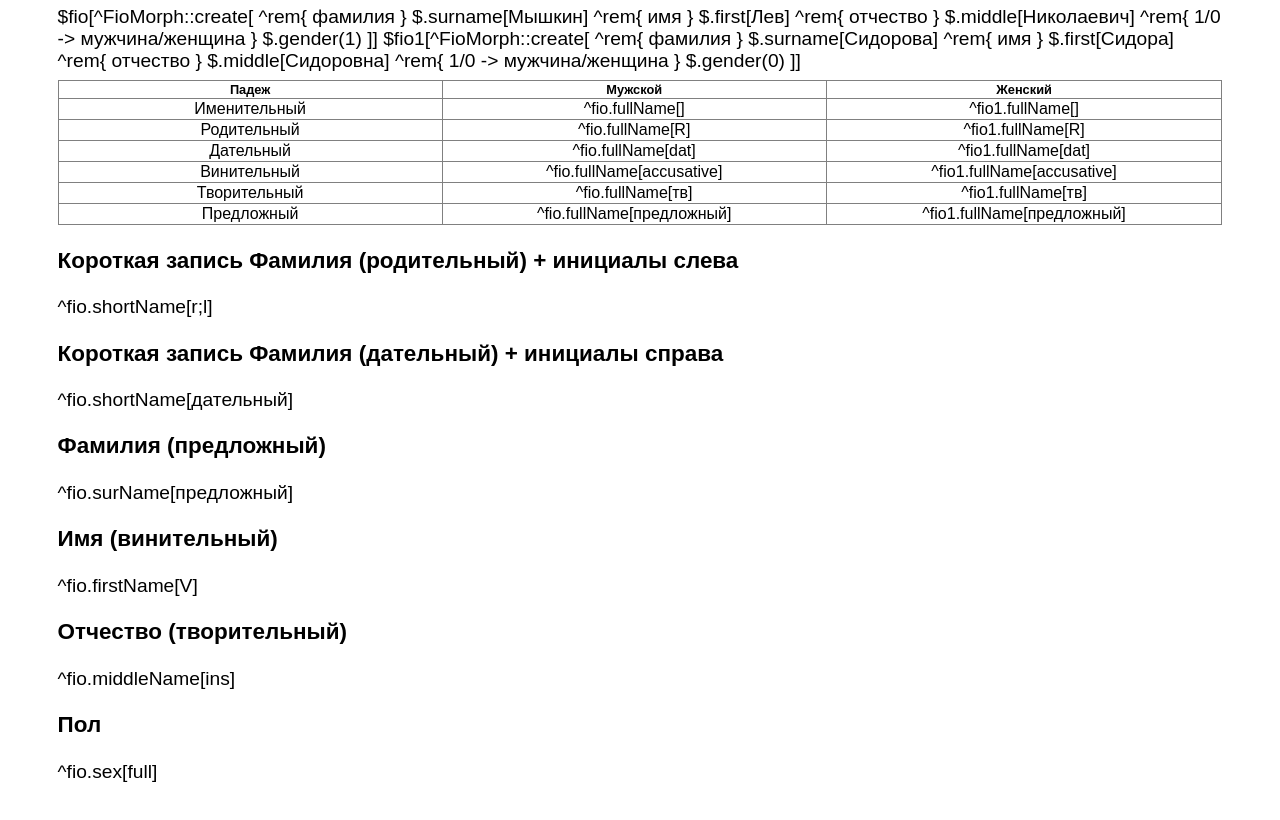
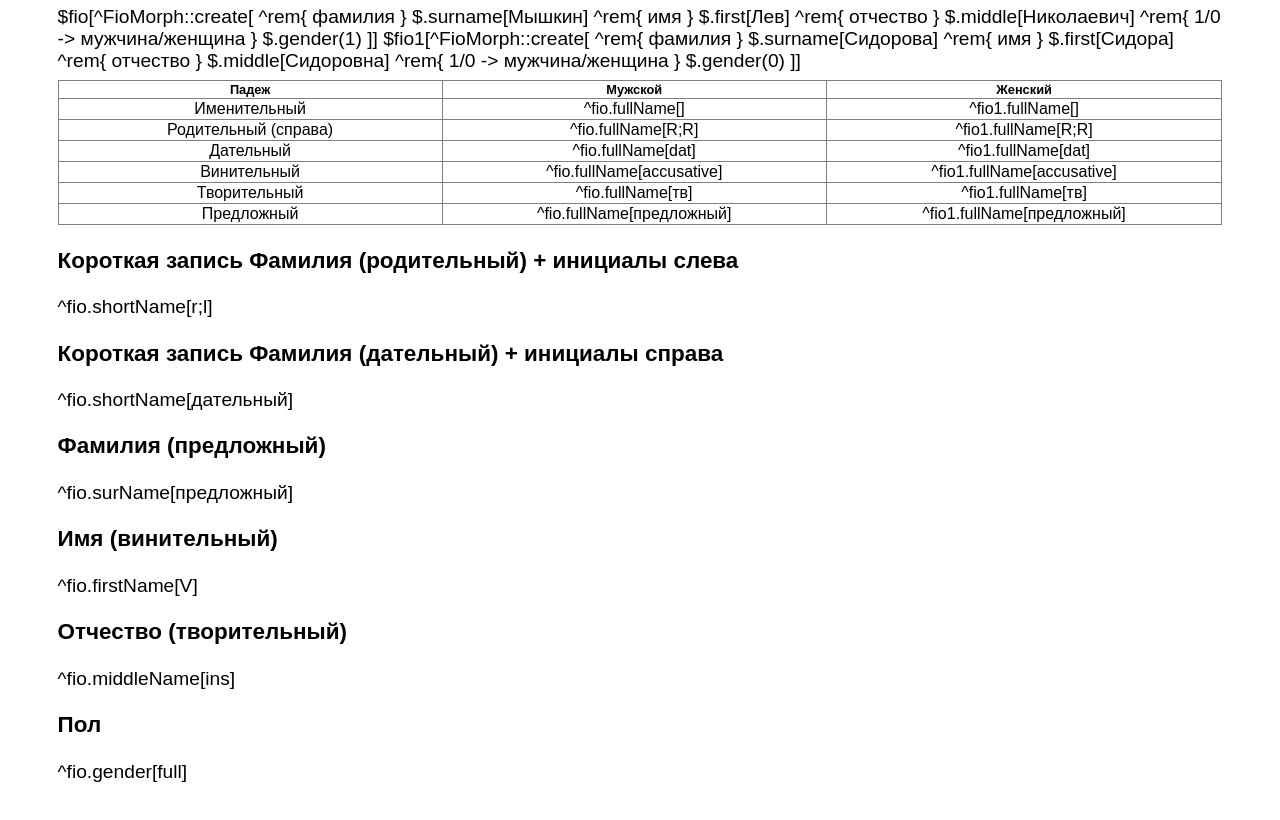
Before and after one commit to Spearance/fio-morph-p3, a website: page htdocs/index.html in a window 1280 px wide. Shown: the part 340-1160 px from the top of the page. Drawn offline with nearby package versions, Linux system fonts and the light colour scheme.

Commit message:
add surname position, rename sex to gender

```diff
--- a/htdocs/index.html
+++ b/htdocs/index.html
@@ -97,9 +97,9 @@ $example[^file::load[text;example.p]]
 					<td>^fio1.fullName[]</td>
 				</tr>
 				<tr>
-					<td>Родительный</td>
-					<td>^fio.fullName[R]</td>
-					<td>^fio1.fullName[R]</td>
+					<td>Родительный (справа)</td>
+					<td>^fio.fullName[R;R]</td>
+					<td>^fio1.fullName[R;R]</td>
 				</tr>
 				<tr>
 					<td>Дательный</td>
@@ -139,7 +139,7 @@ $example[^file::load[text;example.p]]
 			<p>^fio.middleName[ins]</p>
 
 			<h3>Пол</h3>
-			<p>^fio.sex[full]</p>
+			<p>^fio.gender[full]</p>
 
 	</article>
 
```
Also changed, not shown: README.md, dist/index.html, 2 other files.
